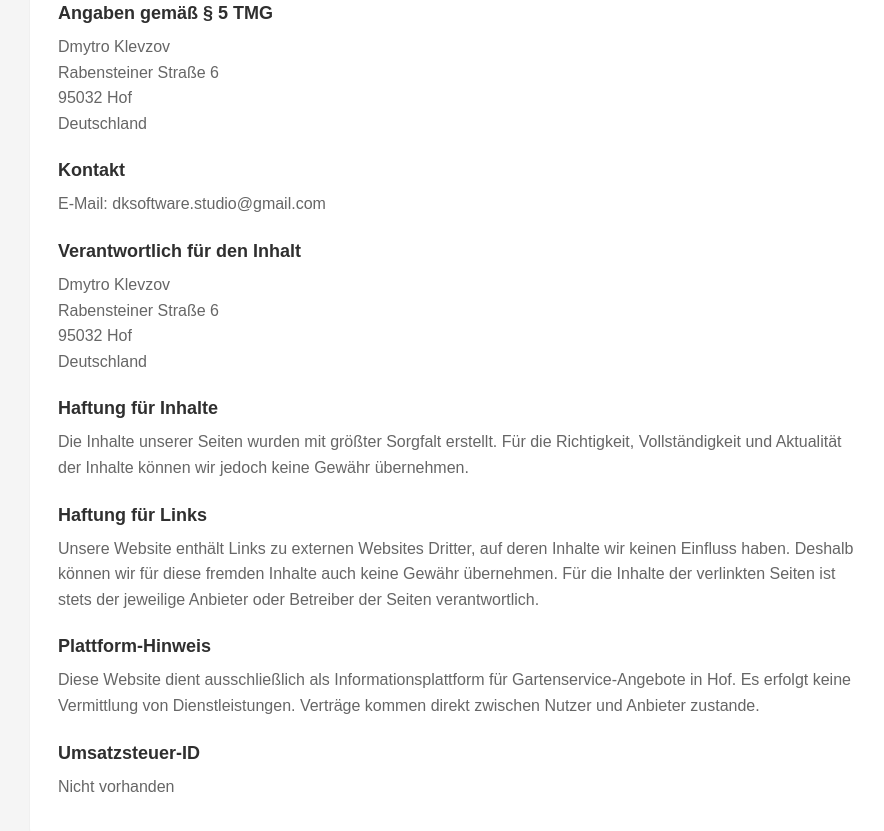
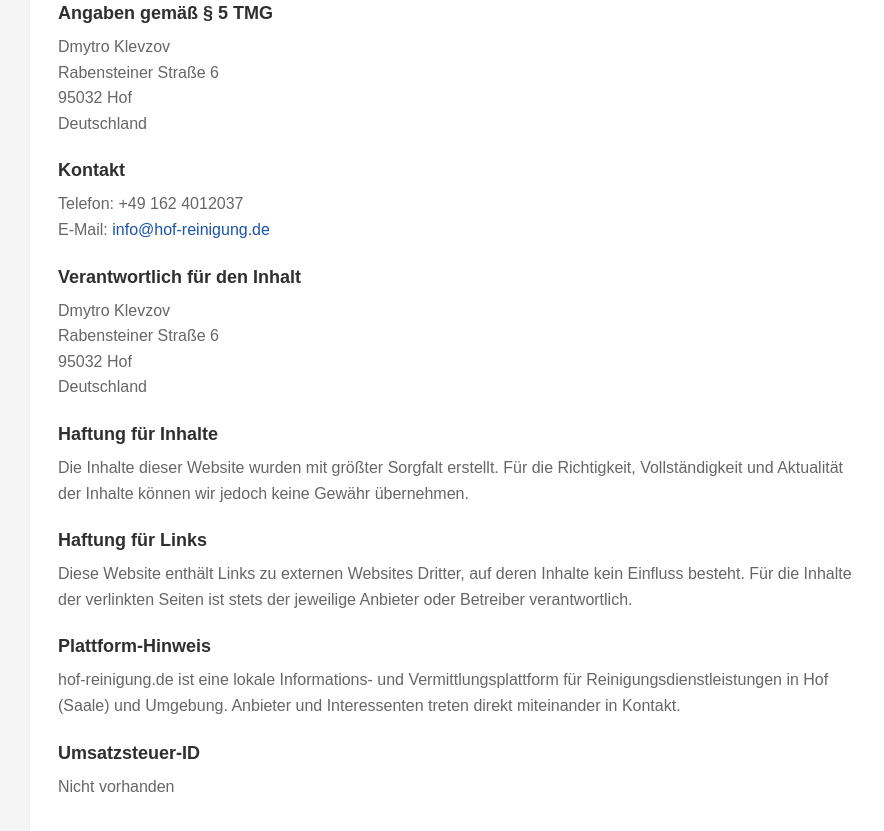
Before and after one commit to dksoftwarestudio/hof-reinigung, a plain HTML site: page impressum.html in a window 1280 px wide. Shown: the part 151-982 px from the top of the page, without its empty margins (181-1065 px from the left). Drawn offline with Linux system fonts and the light colour scheme.

Commit message:
impressum.html aktualisieren

```diff
--- a/impressum.html
+++ b/impressum.html
@@ -3,8 +3,7 @@
 <head>
 <meta charset="UTF-8">
 <meta name="viewport" content="width=device-width, initial-scale=1.0">
-<title>Impressum – hof-gartenservice.de</title>
-
+<title>Impressum – hof-reinigung.de</title>
 <style>
 :root{
   --blue:#1A53AD;
@@ -15,56 +14,46 @@
   --card:#FFFFFF;
   --border:rgba(0,0,0,0.06);
 }
-
 *{box-sizing:border-box;}
-
 body{
   margin:0;
   font-family:Arial, sans-serif;
   background:var(--bg);
   color:var(--text);
 }
-
 .wrap{
   max-width:900px;
   margin:0 auto;
   padding:30px 20px 60px;
 }
-
 .card{
   background:var(--card);
   border-radius:18px;
   padding:34px 28px;
   border:1px solid var(--border);
 }
-
 h1{
   margin:0 0 20px;
   font-size:28px;
   color:var(--textDark);
 }
-
 h2{
   margin:24px 0 10px;
   font-size:18px;
   color:var(--textDark);
 }
-
 p{
   margin:0 0 12px;
   line-height:1.6;
   color:var(--muted);
 }
-
 a{
   color:var(--blue);
   text-decoration:none;
 }
-
 a:hover{
   text-decoration:underline;
 }
-
 .back{
   display:inline-block;
   margin-bottom:16px;
@@ -74,17 +63,11 @@ a:hover{
 }
 </style>
 </head>
-
 <body>
-
 <div class="wrap">
-
   <a class="back" href="index.html">← Zurück zur Startseite</a>
-
   <div class="card">
-
     <h1>Impressum</h1>
-
     <h2>Angaben gemäß § 5 TMG</h2>
     <p>
       Dmytro Klevzov<br>
@@ -92,12 +75,14 @@ a:hover{
       95032 Hof<br>
       Deutschland
     </p>
-
     <h2>Kontakt</h2>
     <p>
-      E-Mail: dksoftware.studio@gmail.com
+      Telefon: +49 162 4012037<br>
+      E-Mail:
+      <a href="mailto:info@hof-reinigung.de">
+        info@hof-reinigung.de
+      </a>
     </p>
-
     <h2>Verantwortlich für den Inhalt</h2>
     <p>
       Dmytro Klevzov<br>
@@ -105,38 +90,30 @@ a:hover{
       95032 Hof<br>
       Deutschland
     </p>
-
     <h2>Haftung für Inhalte</h2>
     <p>
-      Die Inhalte unserer Seiten wurden mit größter Sorgfalt erstellt.
+      Die Inhalte dieser Website wurden mit größter Sorgfalt erstellt.
       Für die Richtigkeit, Vollständigkeit und Aktualität der Inhalte
       können wir jedoch keine Gewähr übernehmen.
     </p>
-
     <h2>Haftung für Links</h2>
     <p>
-      Unsere Website enthält Links zu externen Websites Dritter,
-      auf deren Inhalte wir keinen Einfluss haben.
-      Deshalb können wir für diese fremden Inhalte auch keine Gewähr übernehmen.
+      Diese Website enthält Links zu externen Websites Dritter,
+      auf deren Inhalte kein Einfluss besteht.
       Für die Inhalte der verlinkten Seiten ist stets der jeweilige Anbieter
-      oder Betreiber der Seiten verantwortlich.
+      oder Betreiber verantwortlich.
     </p>
-
     <h2>Plattform-Hinweis</h2>
     <p>
-      Diese Website dient ausschließlich als Informationsplattform für Gartenservice-Angebote in Hof.
-      Es erfolgt keine Vermittlung von Dienstleistungen.
-      Verträge kommen direkt zwischen Nutzer und Anbieter zustande.
+      hof-reinigung.de ist eine lokale Informations- und Vermittlungsplattform
+      für Reinigungsdienstleistungen in Hof (Saale) und Umgebung.
+      Anbieter und Interessenten treten direkt miteinander in Kontakt.
     </p>
-
     <h2>Umsatzsteuer-ID</h2>
     <p>
       Nicht vorhanden
     </p>
-
   </div>
-
 </div>
-
 </body>
 </html>
```
